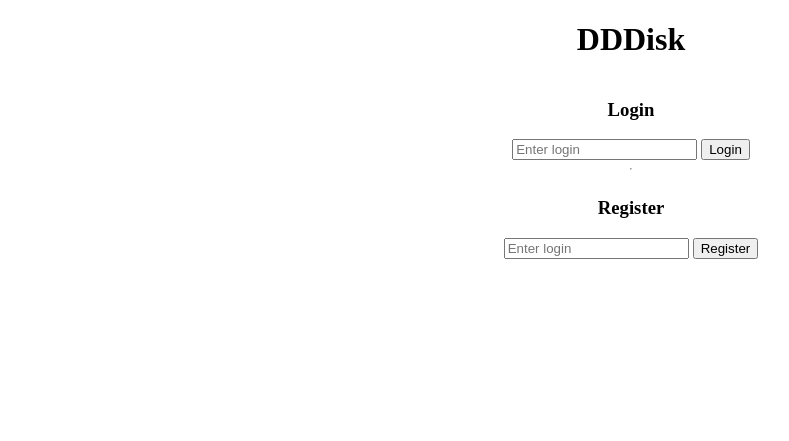
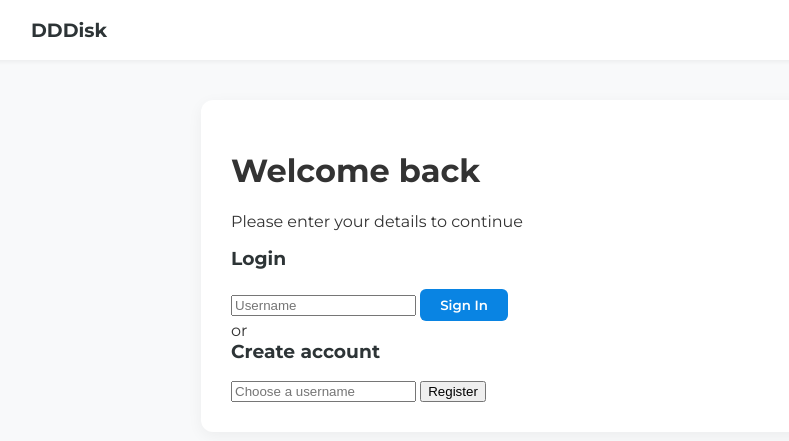
Before and after one commit to belzEnn/CloudDisk, a FastAPI app: page / in a window 1280 px wide. Shown: the top 441 px of the page, without its empty margins (9-798 px from the left). Run offline with FastAPI, Linux system fonts and the light colour scheme; parts of the project's set-up code (start-up, migrations or seed data) failed here and were passed over.

Commit message:
Feat: added css to the webpage, now login page and dashboard looks better

```diff
--- a/static/style.css
+++ b/static/style.css
@@ -1,5 +1,115 @@
+@import url('https://fonts.googleapis.com/css2?family=Montserrat:wght@400;600;700&display=swap');
+
 body {
-    display: grid;
-    place-items: center;
     margin: 0;
+    font-family: "Montserrat", sans-serif;
+    background-color: #f8f9fa;
+    color: #333;
 }
+
+/* Топбар */
+.topbar {
+    background-color: #ffffff;
+    height: 60px;
+    width: 100%;
+    display: flex;
+    justify-content: space-between;
+    align-items: center;
+    padding: 0 40px;
+    box-sizing: border-box;
+    box-shadow: 0 2px 4px rgba(0,0,0,0.05);
+}
+
+.logo { margin: 0; font-size: 1.2rem; color: #2d3436; }
+
+.user-section { display: flex; align-items: center; gap: 20px; }
+
+.username { font-weight: 600; font-size: 0.9rem; }
+
+.logout-link {
+    text-decoration: none;
+    color: #ff7675;
+    font-size: 0.85rem;
+    border: 1px solid #ff7675;
+    padding: 5px 12px;
+    border-radius: 6px;
+    transition: 0.3s;
+}
+
+.logout-link:hover {
+    background: #ff7675;
+    color: white;
+}
+
+/* Основний контент */
+.container {
+    max-width: 800px;
+    margin: 40px auto;
+    background: white;
+    padding: 30px;
+    border-radius: 12px;
+    box-shadow: 0 4px 15px rgba(0,0,0,0.05);
+}
+
+h3 { margin-top: 0; color: #2d3436; }
+
+hr { border: 0; border-top: 1px solid #eee; margin: 30px 0; }
+
+/* Форма завантаження */
+.upload-form {
+    display: flex;
+    gap: 10px;
+    align-items: center;
+}
+
+input[type="file"] {
+    font-size: 0.9rem;
+}
+
+.btn-primary {
+    background-color: #0984e3;
+    color: white;
+    border: none;
+    padding: 8px 20px;
+    border-radius: 6px;
+    cursor: pointer;
+    font-family: inherit;
+    font-weight: 600;
+}
+
+.btn-primary:hover { background-color: #74b9ff; }
+
+/* Таблиця файлів */
+.files-table {
+    width: 100%;
+    border-collapse: collapse;
+}
+
+.files-table th {
+    text-align: left;
+    padding: 12px;
+    border-bottom: 2px solid #f1f1f1;
+    color: #636e72;
+    font-size: 0.8rem;
+    text-transform: uppercase;
+}
+
+.files-table td {
+    padding: 15px 12px;
+    border-bottom: 1px solid #f1f1f1;
+}
+
+.download-button {
+    background: none;
+    border: 1px solid #dfe6e9;
+    padding: 6px;
+    border-radius: 6px;
+    cursor: pointer;
+    transition: 0.2s;
+    line-height: 0;
+}
+
+.download-button:hover {
+    background-color: #f1f2f6;
+    border-color: #b2bec3;
+}
--- a/templates/index.html
+++ b/templates/index.html
@@ -1,22 +1,41 @@
 <!DOCTYPE html>
-<html>
-<head><title>DDDisk</title></head>
+<html lang="uk">
+<head>
+    <meta charset="UTF-8">
+    <title>DDDisk — Welcome</title>
+    <link rel="stylesheet" href="{{ url_for('static', path='style.css') }}">
+</head>
 <body>
-    <h1>DDDisk</h1>
-<link rel="stylesheet" href="{{ url_for('static', path='style.css') }}">
+    <!-- Невеликий топбар для назви сайту -->
+    <div class="topbar">
+        <h2 class="logo">DDDisk</h2>
+    </div>
 
-    <h3>Login</h3>
-    <form action="/login" method="post">
-        <input type="text" name="username" placeholder="Enter login" required>
-        <button type="submit">Login</button>
-    </form>
+    <div class="container auth-container">
+        <div class="auth-box">
+            <h1>Welcome back</h1>
+            <p class="subtitle">Please enter your details to continue</p>
 
-    <hr>
+            <section class="auth-section">
+                <h3>Login</h3>
+                <form action="/login" method="post" class="auth-form">
+                    <input type="text" name="username" placeholder="Username" required>
+                    <button type="submit" class="btn-primary">Sign In</button>
+                </form>
+            </section>
 
-    <h3>Register</h3>
-    <form action="/register" method="post">
-        <input type="text" name="username" placeholder="Enter login" required>
-        <button type="submit">Register</button>
-    </form>
+            <div class="divider">
+                <span>or</span>
+            </div>
+
+            <section class="auth-section">
+                <h3>Create account</h3>
+                <form action="/register" method="post" class="auth-form">
+                    <input type="text" name="username" placeholder="Choose a username" required>
+                    <button type="submit" class="btn-secondary">Register</button>
+                </form>
+            </section>
+        </div>
+    </div>
 </body>
 </html>
```
Also changed, not shown: templates/dashboard.html (+32 -17 lines), static/assets/download.png (added), 1 other file.
